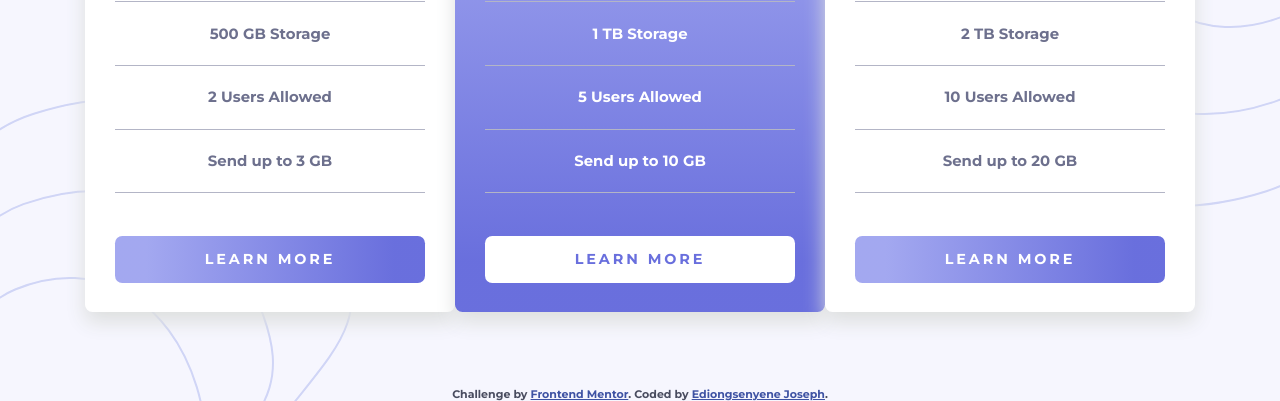
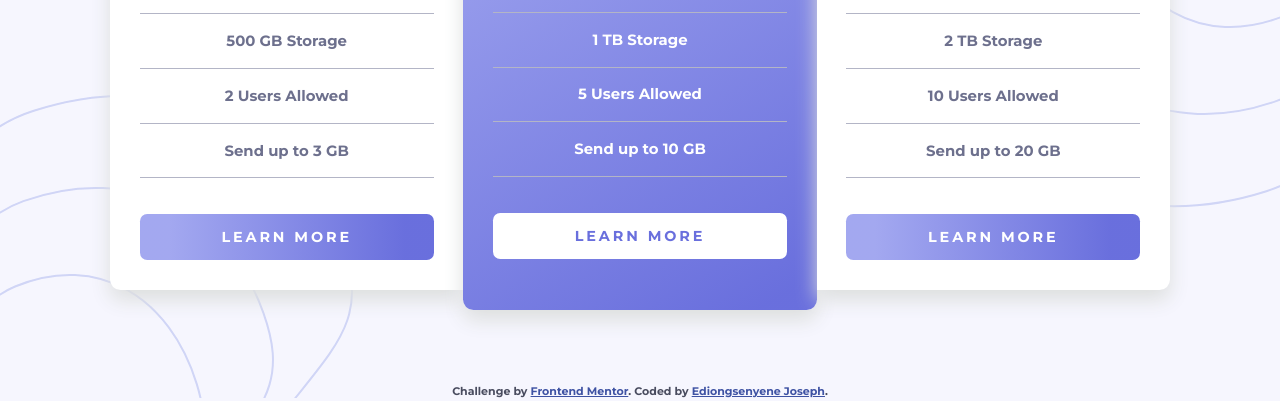
Before and after one commit to IEdiong/fem-pricing-component-with-toggle, a website built with Vite: page index.html in a window 1280 px wide. Shown: the part 450-851 px from the top of the page. Built offline with nearby package versions, Linux system fonts and the light colour scheme; some packages are replaced by stand-ins of ours.

Commit message:
add finishing styles

```diff
--- a/style.css
+++ b/style.css
@@ -44,7 +44,7 @@ body {
 }
 
 .container {
-  width: min(88%, 1110px);
+  width: min(88%, 1060px);
   margin-inline: auto;
 }
 
@@ -87,6 +87,7 @@ body {
       block-size: 34px;
       border-radius: 20px;
       overflow: hidden;
+      z-index: 2;
     }
 
     & .switch:focus {
@@ -97,7 +98,7 @@ body {
     & input[type='radio'] {
       height: 100%;
       width: 30px;
-      z-index: 10;
+      z-index: 1;
       opacity: 0;
       cursor: pointer;
     }
@@ -109,7 +110,8 @@ body {
       top: 0;
       bottom: 0;
       cursor: pointer;
-      background: linear-gradient(90deg, var(--grad-start) 10%, var(--grad-end) 90%);
+      background: linear-gradient(90deg, var(--grad-start) 5%, var(--grad-end) 95%);
+      /* transition: background .34s ease-out; */
 
       /* visibility: hidden; */
     }
@@ -137,10 +139,10 @@ body {
 /*  */
 
 .package {
-  padding: 2em;
+  padding: 1.5em 2em 2em;
   width: min(100%, 480px);
   background-color: #fff;
-  border-radius: 0.5em;
+  border-radius: 0.7em;
   color: var(--grayish-blue);
   box-shadow: 0px 10px 20px hsl(150, 3%, 87%);
 
@@ -151,7 +153,7 @@ body {
 
   & .package__price {
     --size: 4.5rem;
-    --dollar-size: 2rem;
+    --dollar-size: 2.5rem;
 
     display: flex;
     align-items: center;
@@ -171,8 +173,8 @@ body {
 
     & > li {
       border-top: 1px solid var(--l-grayish-blue);
-      padding-top: 1.5em;
-      padding-bottom: 1.5em;
+      padding-top: 1.2em;
+      padding-bottom: 1.2em;
     }
 
     & > li:last-of-type {
@@ -194,16 +196,12 @@ body {
     font-size: 0.9rem;
     line-height: 1;
     letter-spacing: 0.2em;
-  }
-
-  & .btn-more:focus {
-    outline: 4px solid var(--grad-end);
-    outline-offset: 2px;
+    transition: color 1s ease, outline 1s ease;
   }
 }
 
 .package--highlight {
-  background: linear-gradient(180deg, var(--grad-start) 10%, var(--grad-end) 90%);
+  background: linear-gradient(150deg, var(--grad-start) 5%, var(--grad-end) 95%);
   --white: #fff;
   color: var(--white);
 
@@ -224,11 +222,7 @@ body {
   & .btn-more {
     color: var(--grad-end);
     background: var(--white);
-  }
-
-  & .btn-more:focus {
-    outline: 4px solid var(--white);
-    outline-offset: 2px;
+    transition: all 1s ease;
   }
 }
 
@@ -243,10 +237,62 @@ body {
 }
 
 @media (min-width: 920px) {
+
+  .switch:hover .slider {
+    background: var(--l-grayish-blue);
+  }
+
   .pricing {
     & .package-container {
       flex-direction: row;
       gap: 0;
     }
+
+    & .package {
+      & .btn-more {
+        margin-top: 2.5em;
+      }
+    }
+
+    & .package:first-of-type,
+    & .package:last-of-type {
+
+      & .btn-more:focus {
+        outline: 4px solid var(--grad-end);
+        outline-offset: 2px;
+      }
+
+      & .btn-more:hover {
+        background: transparent;
+        color: var(--grad-end);
+        outline: 1px solid var(--grad-end);
+      }
+    }
+
+    & .package:first-of-type {
+      border-top-right-radius: 0;
+      border-bottom-right-radius: 0;
+    }
+
+    & .package:last-of-type {
+      border-top-left-radius: 0;
+      border-bottom-left-radius: 0;
+    }
+
+    & .package--highlight {
+      padding-top: 2.7em;
+      padding-bottom: 3.4em;
+
+      & .btn-more:focus {
+        outline: 4px solid var(--white);
+        outline-offset: 2px;
+      }
+
+      & .btn-more:hover {
+        background: transparent;
+        color: var(--white);
+        outline: 1px solid var(--white);
+      }
+    }
   }
 }
```
